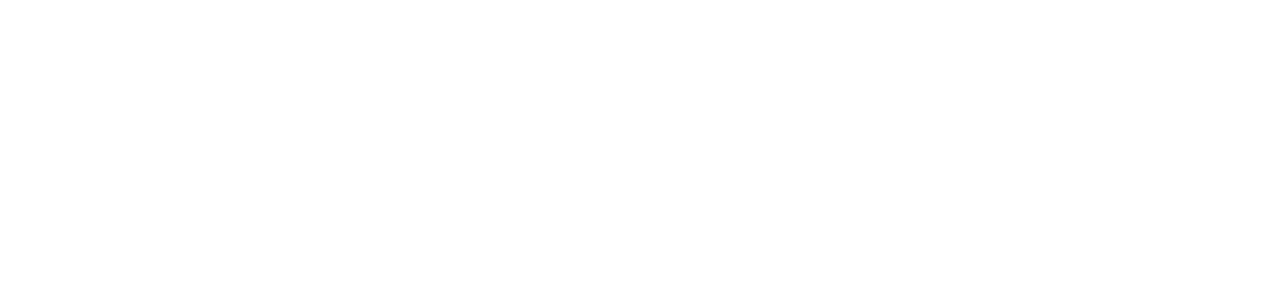
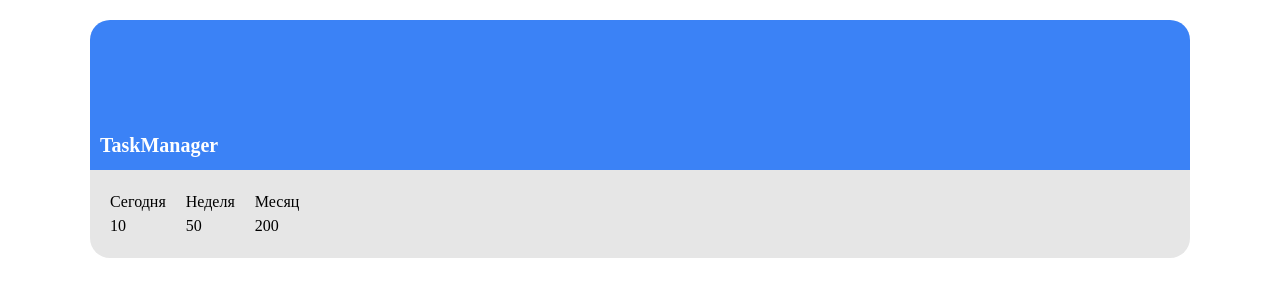
Before and after one commit to Lychil/TaskManager, a React (Vite) app in the folder client/: page / in a window 1280 px wide. Shown: the top 300 px of the page. Built offline with nearby package versions, Linux system fonts and the light colour scheme.

Commit message:
home. added header

```diff
--- a/client/src/App.tsx
+++ b/client/src/App.tsx
@@ -1,5 +1,5 @@
-import GlobalStyles from "./common/styles/GlobalStyles"
-import RoutesProvider from "./router/RoutesProvider"
+import GlobalStyles from "@/common/styles/GlobalStyles";
+import RoutesProvider from "@/router/RoutesProvider";
 
 function App() {
   return (
--- /dev/null
+++ b/client/src/common/components/header/Header.tsx
@@ -0,0 +1,33 @@
+import { borders, colors, fonts } from "@/common/styles/styleConstants";
+import styled from "styled-components";
+import HeaderCounter from "./HeaderCounter";
+
+export default function Header() {
+    return (
+        <Wrapper>
+            <Banner>
+                <Title>TaskManager</Title>
+            </Banner>
+            <HeaderCounter />
+        </Wrapper>
+    )
+}
+
+const Wrapper = styled('header')`
+border-radius: ${borders.radius.medium};
+overflow: hidden;
+`;
+
+const Banner = styled('div')`
+height: 150px;
+padding: 10px;
+display: flex;
+align-items: end;
+background-color: ${colors.lightBlue};
+`;
+
+const Title = styled('h1')`
+color: ${colors.whiteTotal};
+font-size: ${fonts.sizes.title};
+font-weight: ${fonts.weights.bold};
+`;
--- /dev/null
+++ b/client/src/common/components/header/HeaderCounter.tsx
@@ -0,0 +1,51 @@
+import { colors } from '@/common/styles/styleConstants';
+import styled from 'styled-components';
+
+const counterList = [
+    {
+        id: 100,
+        title: "Сегодня",
+        value: 10
+    },
+    {
+        id: 101,
+        title: "Неделя",
+        value: 50,
+    },
+    {
+        id: 102,
+        title: "Месяц",
+        value: 200,
+    }
+]
+
+export default function HeaderCounter() {
+    return (
+        <Wrapper>
+            <Inner>
+                {counterList.map((elem, _) => (
+                    <Counter>
+                        <CounterTitle>{elem.title}</CounterTitle>
+                        <CounterValue>{elem.value}</CounterValue>
+                    </Counter>
+                ))}
+            </Inner>
+        </Wrapper>
+    )
+}
+
+const Wrapper = styled('div')`
+padding: 20px;
+background-color: ${colors.lightGray};
+`;
+
+const Inner = styled('div')`
+display: flex;
+column-gap: 20px;
+`;
+
+const Counter = styled('div')``;
+
+const CounterValue = styled('p')``;
+
+const CounterTitle = styled('p')``;
--- a/client/src/common/layouts/MainLayout.tsx
+++ b/client/src/common/layouts/MainLayout.tsx
@@ -1,10 +1,11 @@
 import { Outlet } from 'react-router-dom';
 import styled from 'styled-components';
+import Header from '@/common/components/header/Header';
 
 export default function MainLayout() {
     return (
         <Container>
-            <header>Header</header>
+            <Header />
             <Main>
                 <Outlet />
             </Main>
--- /dev/null
+++ b/client/src/common/styles/styleConstants.ts
@@ -0,0 +1,42 @@
+export const colors = {
+    lightBlue: "rgba(59, 130, 246,1)",
+    whiteTotal: "rgba(255, 255, 255, 1)",
+    lightGray: "rgba(230, 230, 230, 1)",
+    blackTotal: "rgba(0, 0, 0, 1)",
+};
+
+export const borders = {
+    styles: {},
+    radius: {
+        small: "5px",
+        medium: "20px",
+        large: "30px",
+        circle: "50%",
+    }
+};
+
+export const transitions = {
+    fastTransition: "all 0.2s ease 0s",
+    mediumTransition: "all 0.3s ease 0s",
+    lowTransition: "all 0.8s ease 0s",
+};
+
+export const fonts = {
+    sizes: {
+        extraSmall: "10px",
+        verySmall: "12px",
+        small: "14px",
+        main: "16px",
+        subtitle: "18px",
+        title: "20px",
+        logo: "32px"
+    },
+
+    weights: {
+        light: 300,
+        regular: 400,
+        medium: 500,
+        semiBold: 600,
+        bold: 700
+    }
+};
--- a/client/src/router/RoutesProvider.tsx
+++ b/client/src/router/RoutesProvider.tsx
@@ -1,10 +1,11 @@
+import MainLayout from "@/common/layouts/MainLayout";
 import { Route, RouterProvider, createBrowserRouter, createRoutesFromElements } from "react-router-dom";
 
 export default function RoutesProvider() {
     const router = createBrowserRouter(
         createRoutesFromElements(
             <>
-                <Route path="/" element={<></>} />
+                <Route path="/" element={<MainLayout/>} />
             </>
         ))
     return <RouterProvider router={router} />
```
